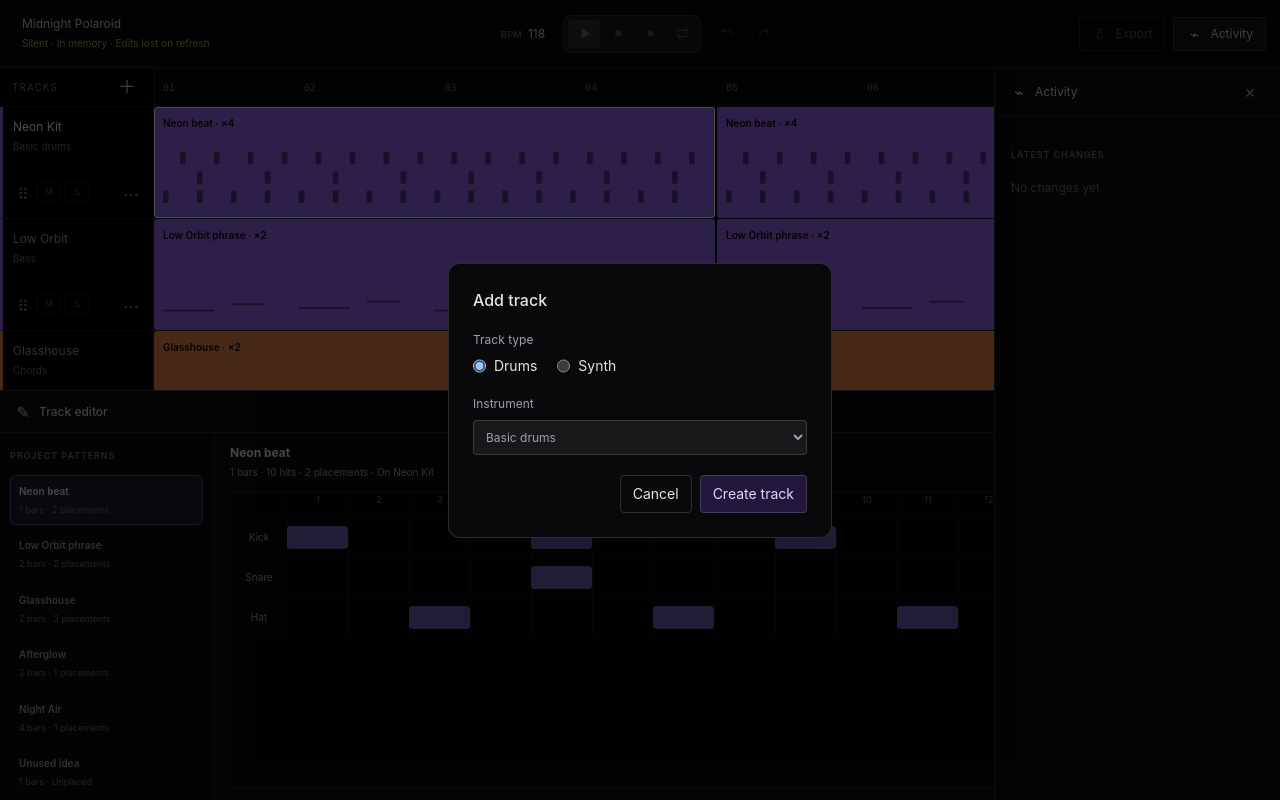
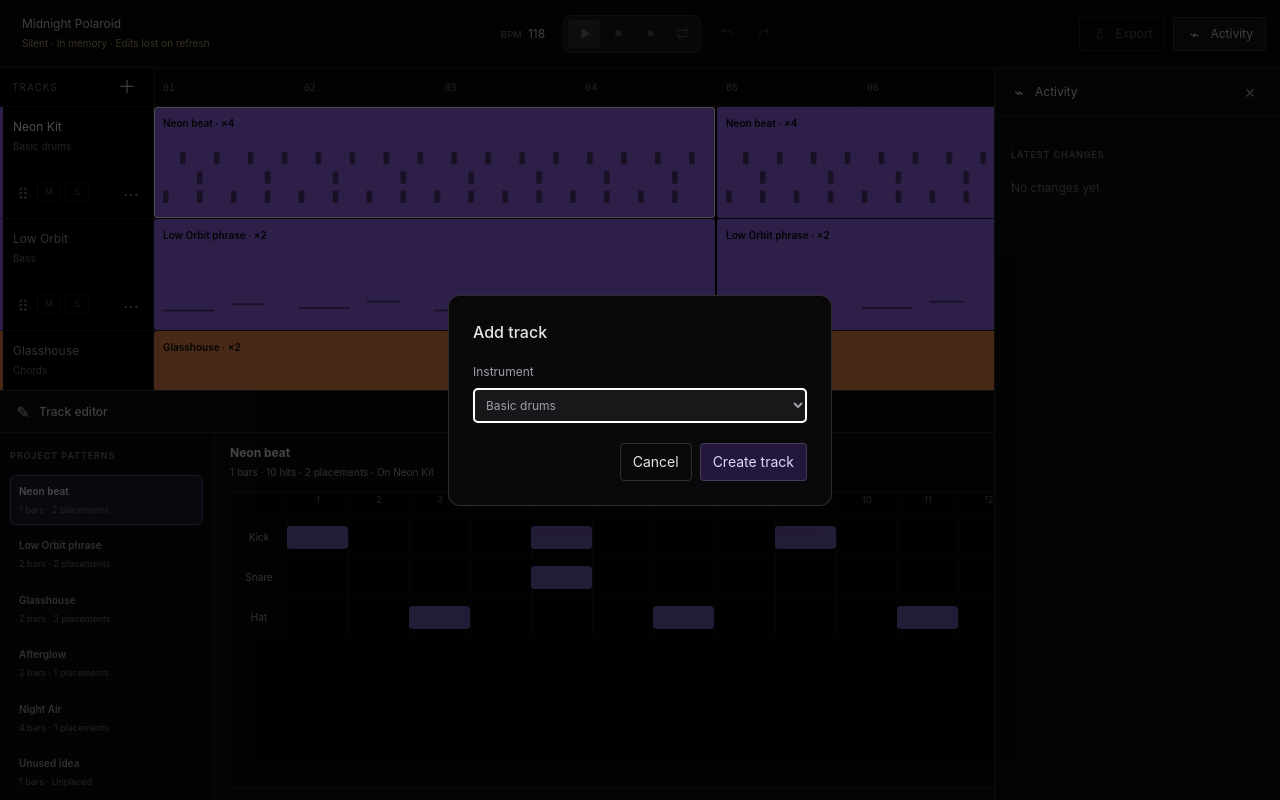
Before and after one commit to amit-00/agent-daw, a Next.js app: page / in a window 1280 px wide. Both pictures are taken after a click on the button "Add track". Built offline with nearby package versions, Linux system fonts and the light colour scheme.

Commit message:
feat: simplify track creation to instrument selection

```diff
--- a/src/components/arrangement/TrackControls.tsx
+++ b/src/components/arrangement/TrackControls.tsx
@@ -4,7 +4,7 @@ import { useLayoutEffect, useRef, useState, type ReactElement, type ReactNode }
 
 import { SOUND_CATALOG } from "@/audio/catalog";
 import { INSTRUMENT_NAMES } from "@/data/studio-data";
-import type { Track, TrackKind } from "@/project";
+import type { Track } from "@/project";
 import { useStudioStore } from "@/stores/studio-provider";
 
 function TrackDialog({ label, children, onClose }: Readonly<{
@@ -29,20 +29,15 @@ function TrackDialog({ label, children, onClose }: Readonly<{
 
 export function AddTrack({ onClose }: Readonly<{ onClose: () => void }>): ReactElement {
   const createTrack = useStudioStore((state) => state.createTrack);
-  const [kind, setKind] = useState<TrackKind>("drum");
   const [instrumentId, setInstrumentId] = useState("kit.basic");
-  const instruments = kind === "drum" ? SOUND_CATALOG.drumKits : SOUND_CATALOG.synthPresets;
+  const instruments = [...SOUND_CATALOG.drumKits, ...SOUND_CATALOG.synthPresets];
   return (
     <TrackDialog label="Add track" onClose={onClose}>
       <form className="space-y-5" onSubmit={(event) => {
         event.preventDefault();
+        const kind = SOUND_CATALOG.drumKits.some(({ id }) => id === instrumentId) ? "drum" : "synth";
         if (createTrack(kind, instrumentId) !== null) onClose();
       }}>
-        <fieldset className="flex gap-5">
-          <legend className="mb-2 text-xs text-zinc-400">Track type</legend>
-          <label className="flex gap-2"><input type="radio" name="track-kind" checked={kind === "drum"} onChange={() => { setKind("drum"); setInstrumentId("kit.basic"); }} />Drums</label>
-          <label className="flex gap-2"><input type="radio" name="track-kind" checked={kind === "synth"} onChange={() => { setKind("synth"); setInstrumentId("synth.bass"); }} />Synth</label>
-        </fieldset>
         <label className="block text-xs text-zinc-400">Instrument
           <select value={instrumentId} onChange={(event) => setInstrumentId(event.target.value)}>
             {instruments.map(({ id }) => <option key={id} value={id}>{INSTRUMENT_NAMES[id] ?? id}</option>)}
@@ -76,7 +71,7 @@ export function TrackSettings({ track, onClose, onDeleted }: Readonly<{
           <button type="button" className="text-rose-300" onClick={remove}>Confirm delete</button>
         </div>
       </div> : <div className="space-y-5">
-        <p className="text-xs text-zinc-500">{track.kind === "drum" ? "Drum" : "Synth"} track · Type cannot be changed</p>
+        <p className="text-xs text-zinc-500">Only compatible instruments are shown.</p>
         <form className="space-y-2" onSubmit={(event) => { event.preventDefault(); renameTrack(track.id, name); }}>
           <label className="block text-xs text-zinc-400">Track name
             <input required maxLength={40} value={name} onChange={(event) => setName(event.target.value)} className="mt-2 w-full rounded border border-white/15 bg-zinc-900 p-2 text-sm text-zinc-200" />
```
Also changed, not shown: 3 other files (tests, documents, lock files or other folders).
